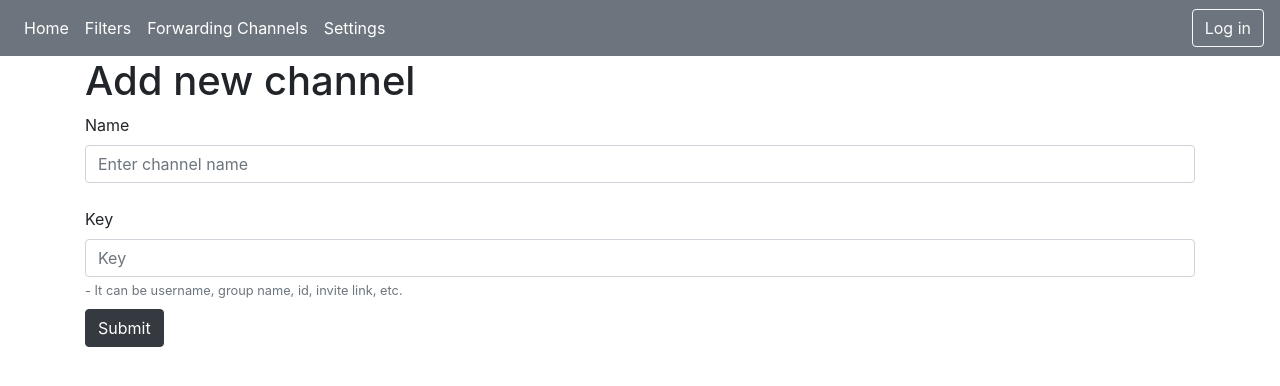
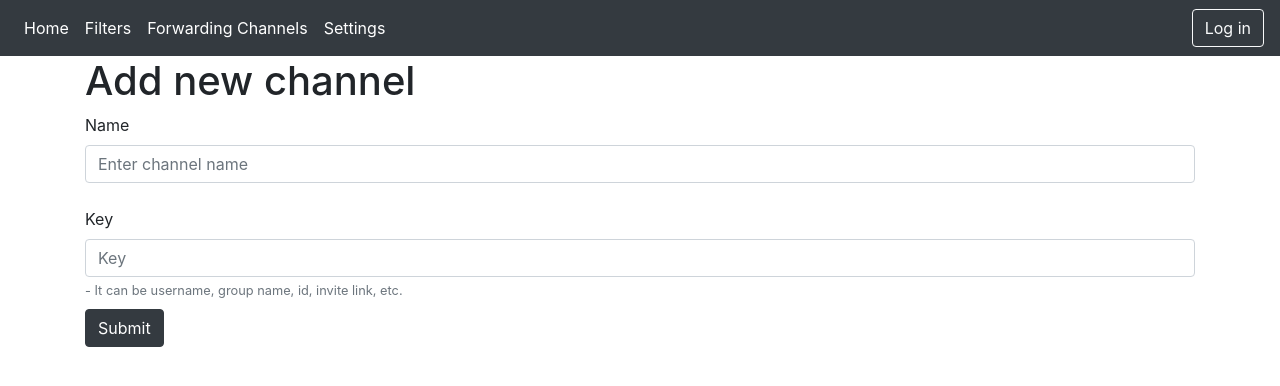
Before and after one commit to DigitalG/CustomBot, a Django app: page /add_channel/ in a window 1280 px wide. Shown: the top 386 px of the page. Run offline with Django 3.2, Linux system fonts and the light colour scheme; data that the repository does not hold is empty; some libraries are stand-ins or nearby versions.

Commit message:
change navbar color

```diff
--- a/templates/navbar.html
+++ b/templates/navbar.html
@@ -1,5 +1,5 @@
 
-<nav class="navbar navbar-expand-lg navbar-dark bg-secondary">
+<nav class="navbar navbar-expand-lg navbar-dark bg-dark">
     <button class="navbar-toggler" type="button" data-toggle="collapse" data-target="#navbarSupportedContent"
             aria-controls="navbarSupportedContent" aria-expanded="false" aria-label="Toggle navigation">
         <span class="navbar-toggler-icon"></span>
```
